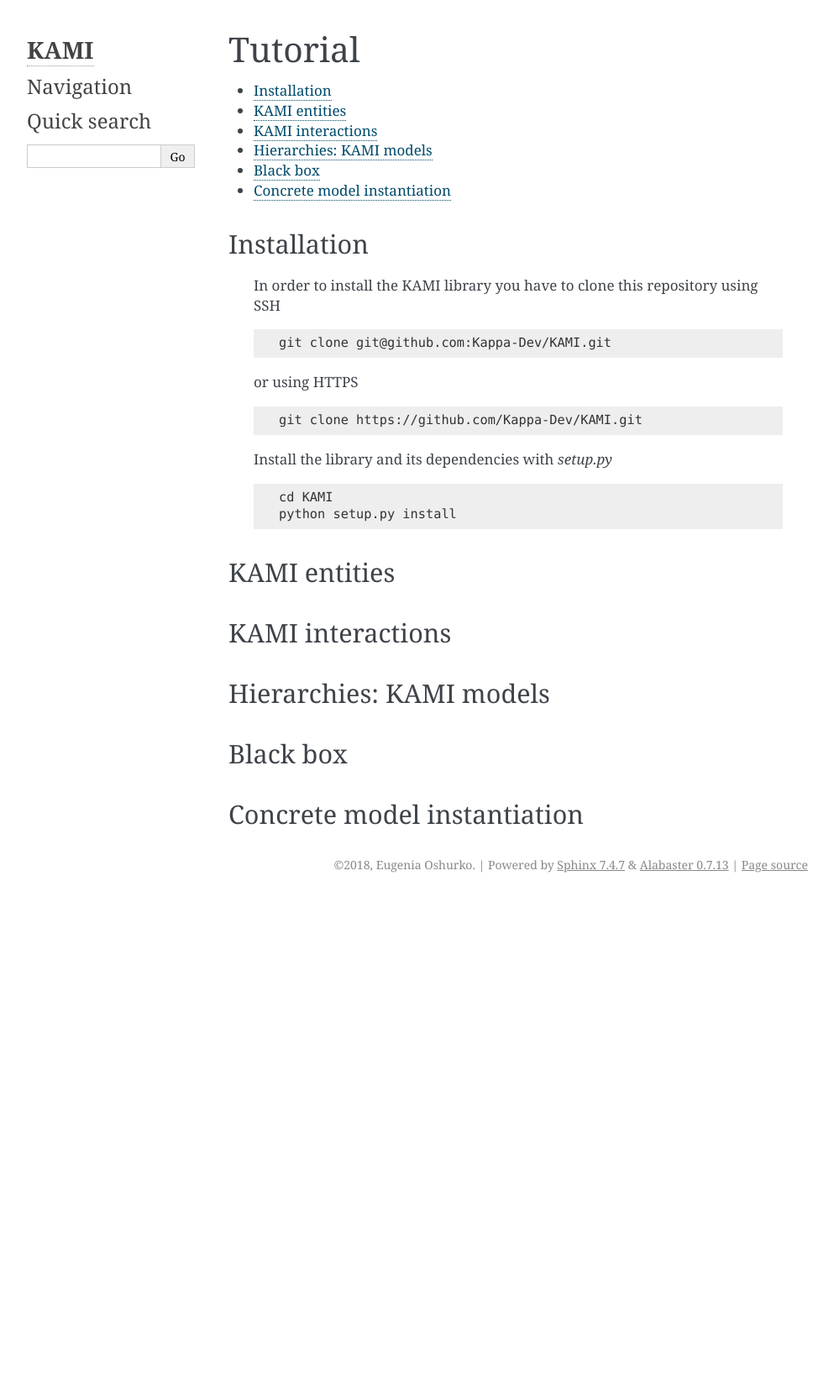
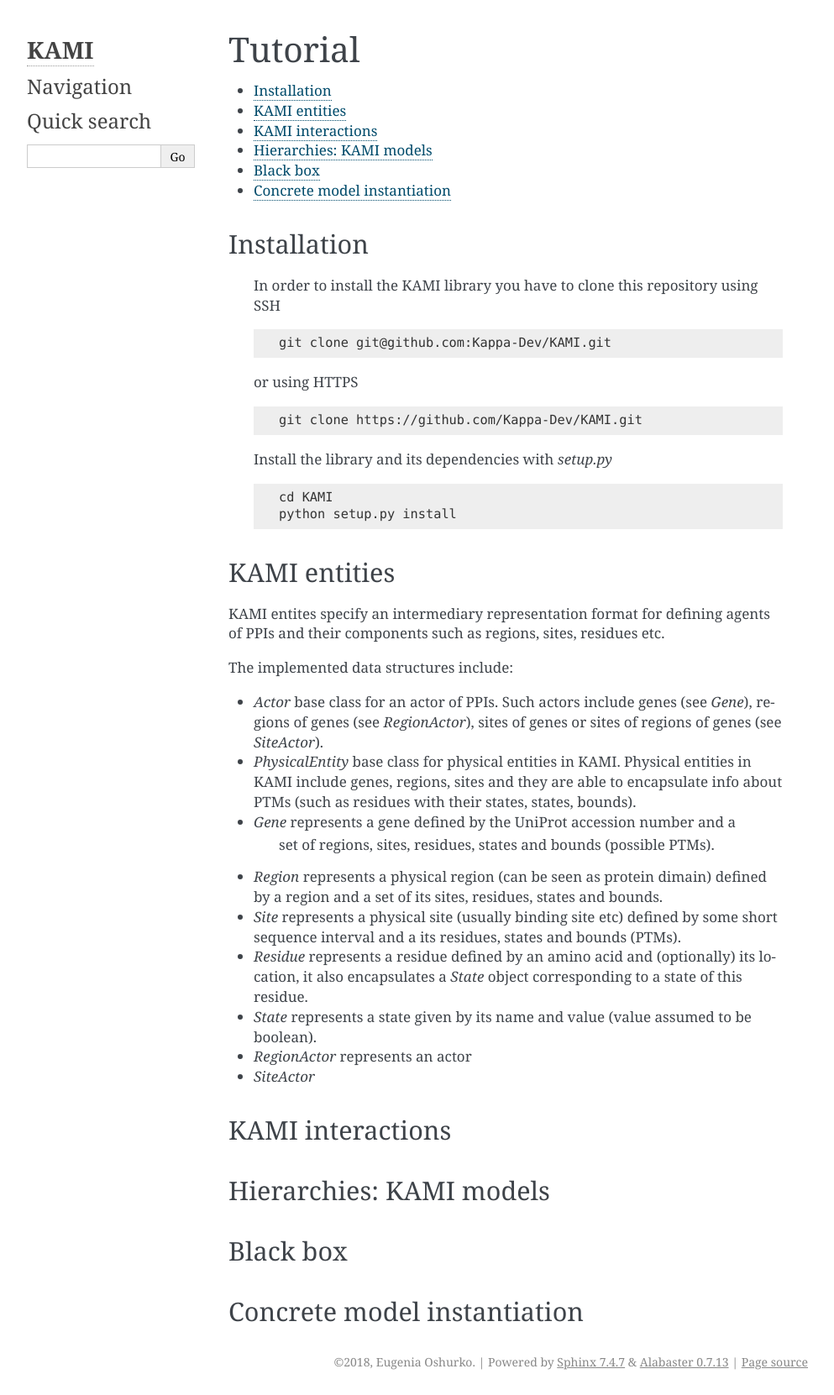
Before and after one commit to Kappa-Dev/KAMI, a Sphinx documentation site: the page built from docs/source/tutorial.rst, in a window 1280 px wide. Shown: the whole page at 84% size, without its empty margins (148-1141 px from the left). Built offline with Sphinx 7.4.7, drawn with Linux system fonts in a browser that asks for light colours; before the commit the page ends 1069 px from its top, so only the background shows below that.

Commit message:
Tutorial intro added

```diff
--- a/docs/source/tutorial.rst
+++ b/docs/source/tutorial.rst
@@ -42,6 +42,33 @@
 KAMI entities
 -------------
 
+KAMI entites specify an intermediary representation format for defining
+agents of PPIs and their components such as regions, sites, residues etc.
+
+
+
+The implemented data structures include:
+
+* `Actor` base class for an actor of PPIs. Such actors include genes (see `Gene`),
+  regions of genes (see `RegionActor`), sites of genes or sites of regions of genes
+  (see `SiteActor`).
+* `PhysicalEntity` base class for physical entities in KAMI. Physical
+  entities in KAMI include genes, regions, sites and they are able to encapsulate info
+  about PTMs (such as residues with their states, states, bounds).
+* `Gene`  represents a gene defined by the UniProt accession number and a
+   set of regions, sites, residues, states and bounds (possible PTMs).
+* `Region` represents a physical region (can be seen as protein dimain) defined by a region
+  and a set of its sites, residues, states and bounds.
+* `Site` represents a physical site (usually binding site etc) defined by some
+  short sequence interval and a its residues, states and bounds (PTMs).
+* `Residue` represents a residue defined by an amino acid and
+  (optionally) its location, it also encapsulates a `State` object
+  corresponding to a state of this residue.
+* `State` represents a state given by its name and value (value assumed to be boolean).
+* `RegionActor` represents an actor
+* `SiteActor`
+
+
 
 .. _interactions:
 
```
